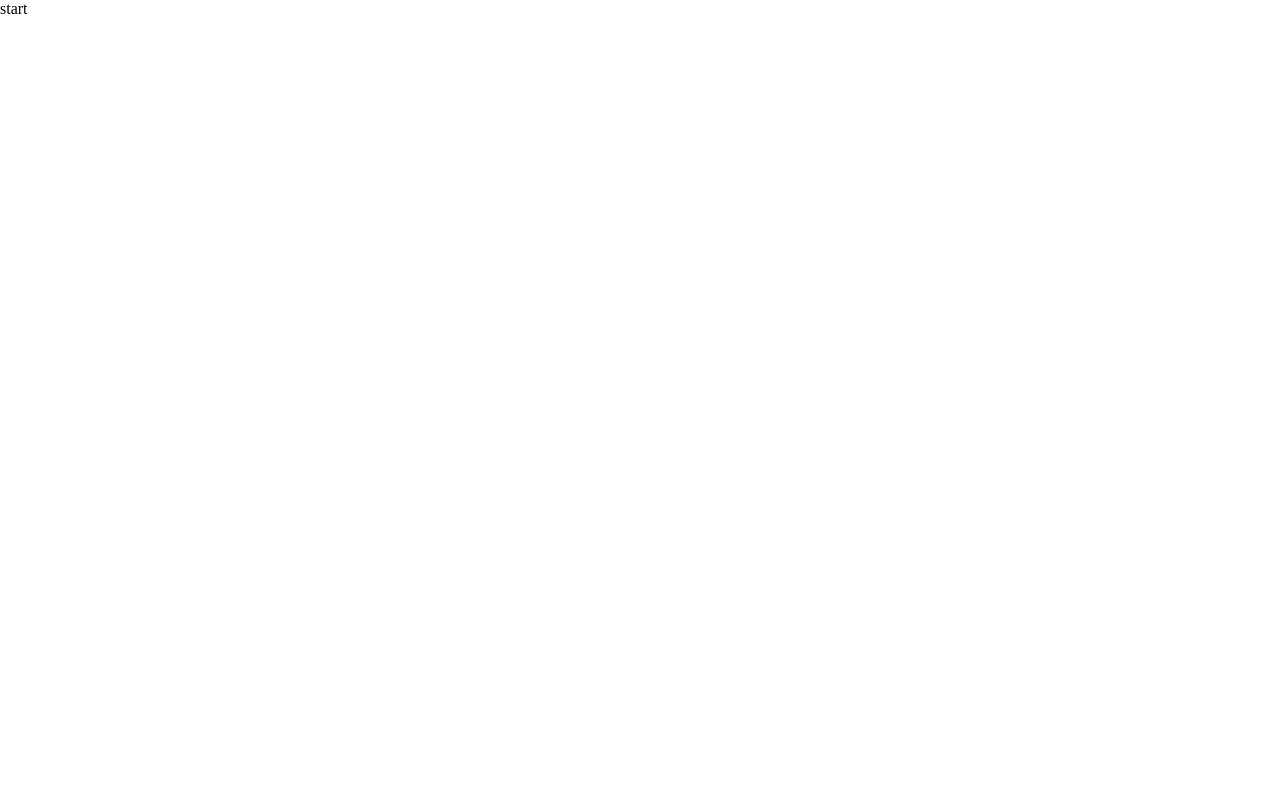
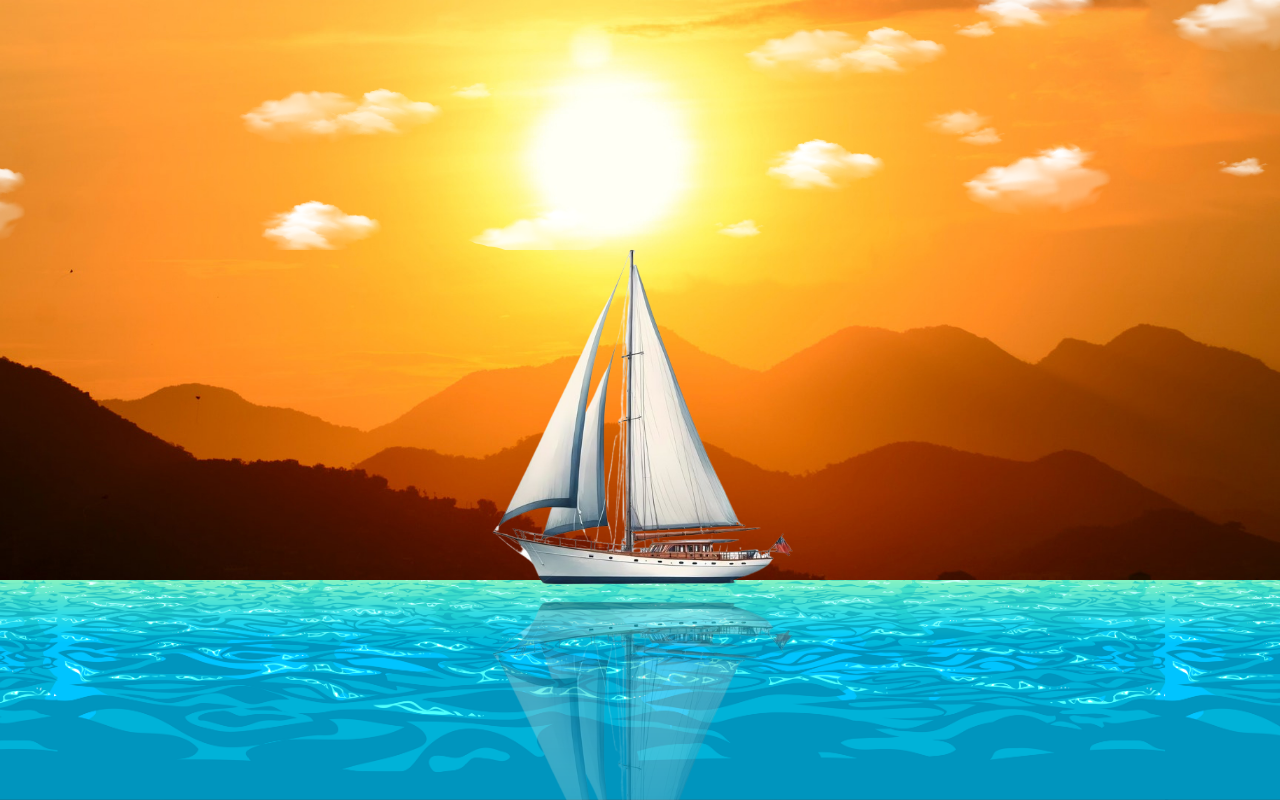
Before and after one commit to freetimezp/usefull-things-321-boat, a plain HTML site: page index.html in a window 1280 px wide. Drawn offline with Linux system fonts and the light colour scheme.

Commit message:
02. usefull-things-321-boat. UI. Boat animation.

```diff
--- a/assets/css/style.css
+++ b/assets/css/style.css
@@ -9,3 +9,89 @@
 a {
     text-decoration: none;
 }
+
+.hero {
+    width: 100%;
+    height: 100vh;
+    overflow: hidden;
+    position: relative;
+    background: url(../images/background.jpg) 50% 50% no-repeat;
+    background-size: cover;
+}
+
+.ocean {
+    width: 100%;
+    height: 220px;
+    position: absolute;
+    bottom: 0;
+    left: 0;
+}
+
+.water {
+    width: 200%;
+    height: 100%;
+    position: absolute;
+    left: -100%;
+    animation: waternimate 22s linear infinite;
+}
+
+@keyframes waternimate {
+    0% {
+        transform: translateX(0);
+    }
+    100% {
+        transform: translateX(1000px);
+    }
+}
+
+.boat {
+    position: absolute;
+    width: 350px;
+    bottom: 198px;
+    right: 50%;
+    transform: scaleX(-1) translateX(-50%);
+}
+
+.boat img {
+    width: 100%;
+    height: 100%;
+    object-fit: cover;
+    -webkit-box-reflect: below 0 linear-gradient(rgba(255, 255, 255, 0.05), rgba(255, 255, 255, 0.4)); /* mirror */
+    animation: boatAnimate 2s linear infinite;
+}
+
+@keyframes boatAnimate {
+    0% {
+        transform: rotate(0deg) translateY(0);
+    }
+    25% {
+        transform: rotate(-1deg) translateY(-3px);
+    }
+    50% {
+        transform: rotate(0deg) translateY(-5px);
+    }
+    75% {
+        transform: rotate(1deg) translateY(-3px);
+    }
+    100% {
+        transform: rotate(0deg) translateY(0);
+    }
+}
+
+.cloud {
+    position: absolute;
+    width: 200%;
+    height: 250px;
+    top: 0;
+    left: -100%;
+    animation: cloudAnimate 10s linear infinite;
+}
+
+@keyframes cloudAnimate {
+    0% {
+        transform: translateX(0);
+    }
+    100% {
+        transform: translateX(1000px);
+    }
+}
--- a/index.html
+++ b/index.html
@@ -1,18 +1,26 @@
 <!DOCTYPE html>
 <html lang="en">
+    <head>
+        <meta charset="UTF-8" />
+        <meta http-equiv="X-UA-Compatible" content="IE=edge" />
+        <meta name="viewport" content="width=device-width, initial-scale=1.0" />
+        <link rel="stylesheet" href="./assets/css/style.css" />
+        <title>Project</title>
+    </head>
 
-<head>
-    <meta charset="UTF-8">
-    <meta http-equiv="X-UA-Compatible" content="IE=edge" />
-    <meta name="viewport" content="width=device-width, initial-scale=1.0">
-    <link rel="stylesheet" href="./assets/css/style.css">
-    <title>Project</title>
-</head>
+    <body>
+        <div class="hero">
+            <img src="./assets/images/cloud.png" alt="" class="cloud" />
 
-<body>
-    start
+            <div class="ocean">
+                <img src="./assets/images/water.png" alt="" class="water" />
 
-    <script src="./assets/js/main.js"></script>
-</body>
+                <div class="boat">
+                    <img src="./assets/images/boat.png" alt="" />
+                </div>
+            </div>
+        </div>
 
+        <script src="./assets/js/main.js"></script>
+    </body>
 </html>
```
Also changed, not shown: assets/images/background.jpg (added), assets/images/boat.png (added), assets/images/cloud.png (added), assets/images/water.png (added).
